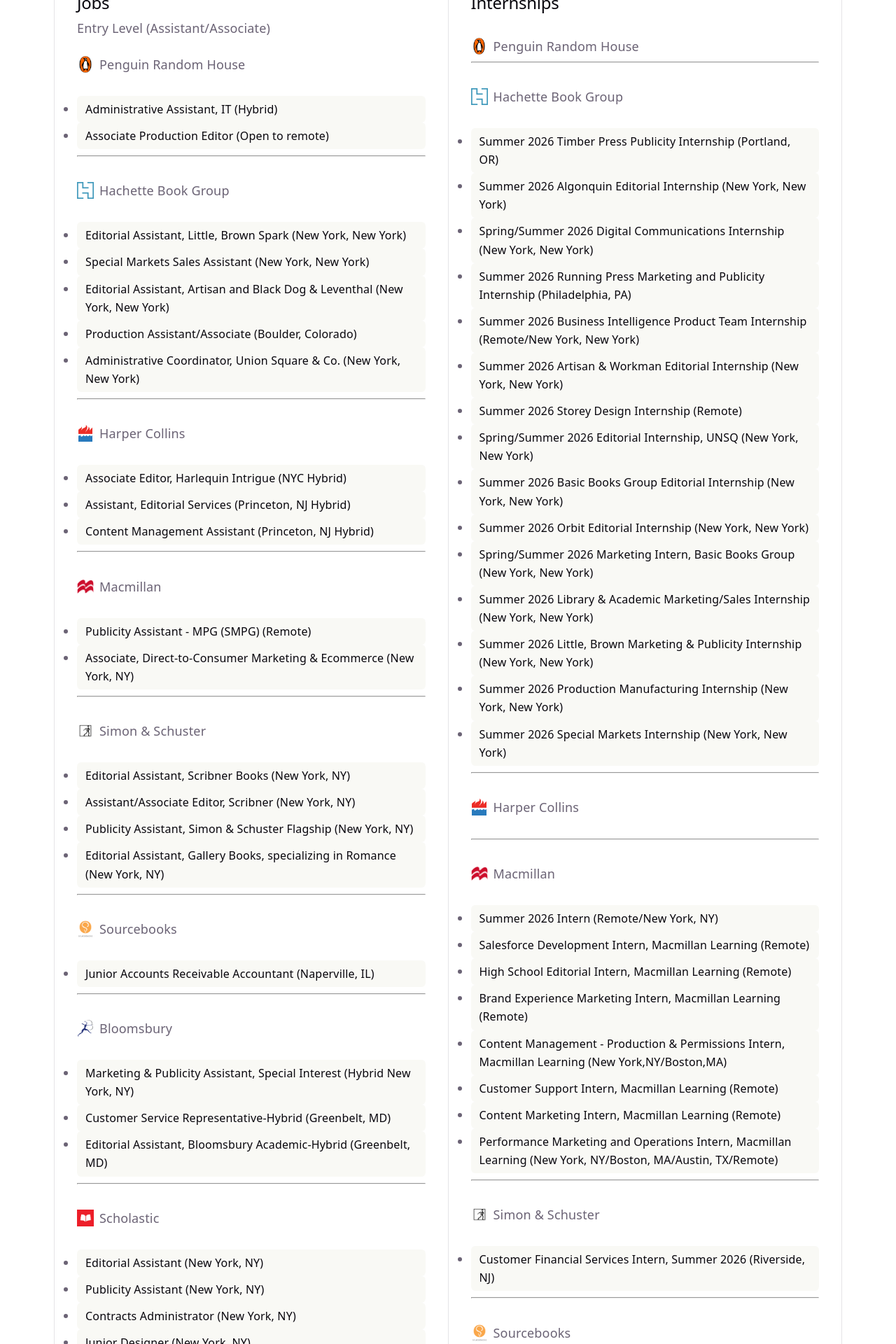
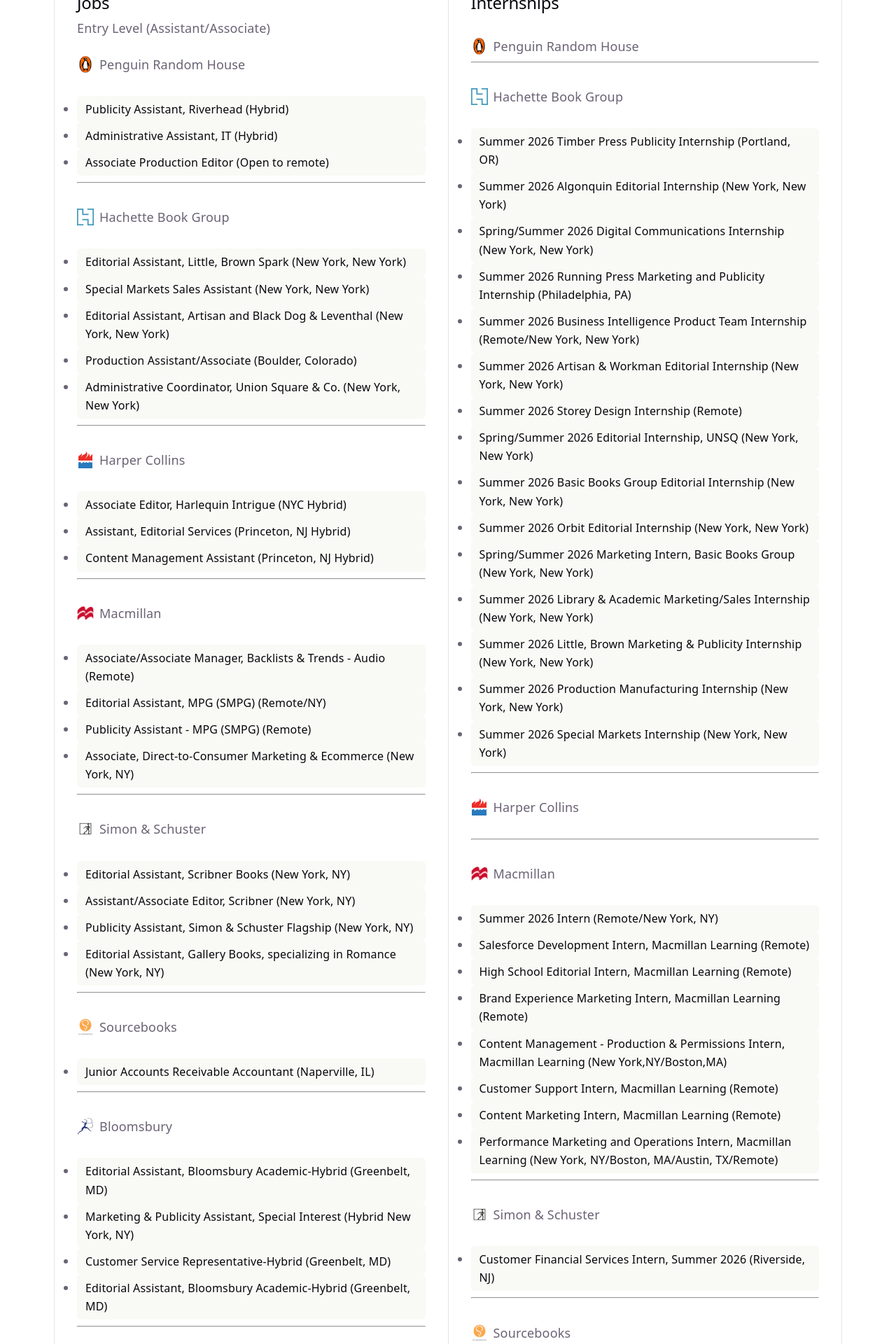
Before and after one commit to ellahain/bookjobs, a React (Vite) app: page / in a window 1280 px wide. Shown: the part 240-2160 px from the top of the page at 70% size. Built offline with nearby package versions, Linux system fonts and the light colour scheme.

Commit message:
update 4/2/26

```diff
--- a/src/App.tsx
+++ b/src/App.tsx
@@ -47,6 +47,12 @@
   <p style={{margin: 0}}>Penguin Random House</p>
 </span>
                 <ul>
+                    <li>
+                        <a href="https://jobsearch.createyourowncareer.com/PRH_US/job/Publicity-Assistant%2C-Riverhead-%28Hybrid%29/287383-en_US"
+                           target="_blank">
+                            Publicity Assistant, Riverhead (Hybrid)
+                        </a>
+                    </li>
                     <li>
                     <a href="https://jobsearch.createyourowncareer.com/PRH_US/job/Administrative-Assistant%2C-IT-%28Hybrid%29/287193-en_US"
                        target="_blank">
@@ -128,6 +134,18 @@
 </span>
                 <ul>
                     <li>
+                        <a href="https://recruiting.ultipro.com/HOL1002HPHM/JobBoard/be27b89b-3cb9-491f-a1b0-42f8b077a9dd/OpportunityDetail?opportunityId=b61a7829-db26-4b7d-ad30-79e55f8200c4"
+                           target="_blank">
+                            Associate/Associate Manager, Backlists & Trends - Audio (Remote)
+                        </a>
+                    </li>
+                    <li>
+                        <a href="https://recruiting.ultipro.com/HOL1002HPHM/JobBoard/be27b89b-3cb9-491f-a1b0-42f8b077a9dd/OpportunityDetail?opportunityId=fdff7381-be85-4088-b98f-e07e0de7211e"
+                           target="_blank">
+                            Editorial Assistant, MPG (SMPG) (Remote/NY)
+                        </a>
+                    </li>
+                    <li>
                         <a href="https://recruiting.ultipro.com/HOL1002HPHM/JobBoard/be27b89b-3cb9-491f-a1b0-42f8b077a9dd/OpportunityDetail?opportunityId=ff2cc175-8246-4d87-9e40-b9cae03e8098"
                            target="_blank">
                             Publicity Assistant - MPG (SMPG) (Remote)
@@ -193,6 +211,12 @@
   <p style={{margin: 0}}>Bloomsbury</p>
 </span>
                 <ul>
+                    <li>
+                        <a href="https://recruiting.paylocity.com/Recruiting/Jobs/Details/4054532?source=Internal%20Careers%20Page"
+                           target="_blank">
+                            Editorial Assistant, Bloomsbury Academic-Hybrid (Greenbelt, MD)
+                        </a>
+                    </li>
                     <li>
                         <a href="https://recruiting.paylocity.com/Recruiting/Jobs/Details/4031880"
                            target="_blank">
@@ -263,11 +287,7 @@
   <p style={{margin: 0}}>Chronicle Books</p>
 </span>
                 <ul>
-                    <li>
-                        <a href="https://recruiting.paylocity.com/Recruiting/Jobs/Details/3935378" target="_blank">
-                            Publicity Assistant (San Francisco, CA)
-                        </a>
-                    </li>
+
                 </ul>
                 <hr/>
                 <br/>
@@ -284,7 +304,7 @@
 </span>
                 <ul>
                     <li>
-                        <a href="https://workforcenow.adp.com/mascsr/default/mdf/recruitment/recruitment.html?cid=8e27a2d8-9a25-4600-a40b-77eec5e6daaa&ccId=19000101_000001&lang=en_US&jobId=547207"
+                        <a href="https://workforcenow.adp.com/mascsr/default/mdf/recruitment/recruitment.html?cid=8e27a2d8-9a25-4600-a40b-77eec5e6daaa&ccId=19000101_000001&lang=en_US&selectedMenuKey=CareerCenter&jobId=547206"
                            target="_blank">
                             Editorial Assistant-Children's (New York, NY)
                         </a>
```
